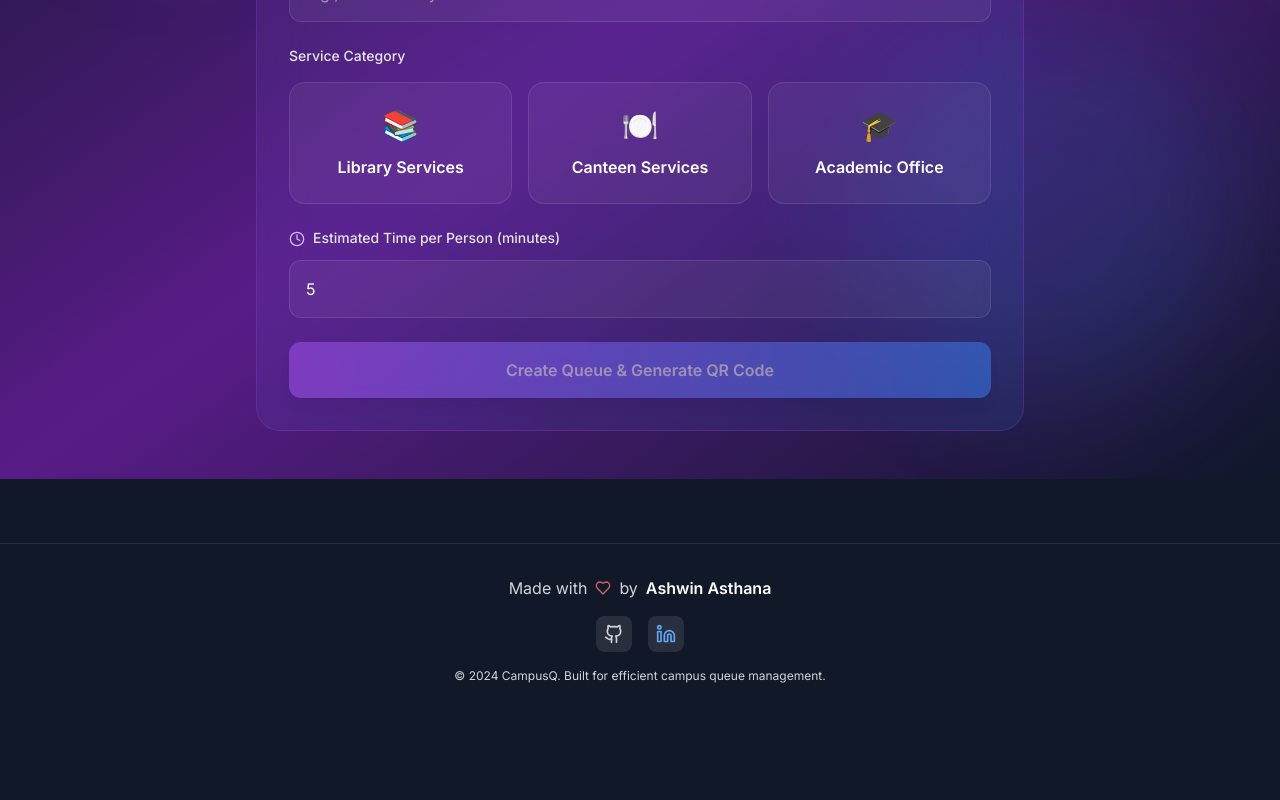
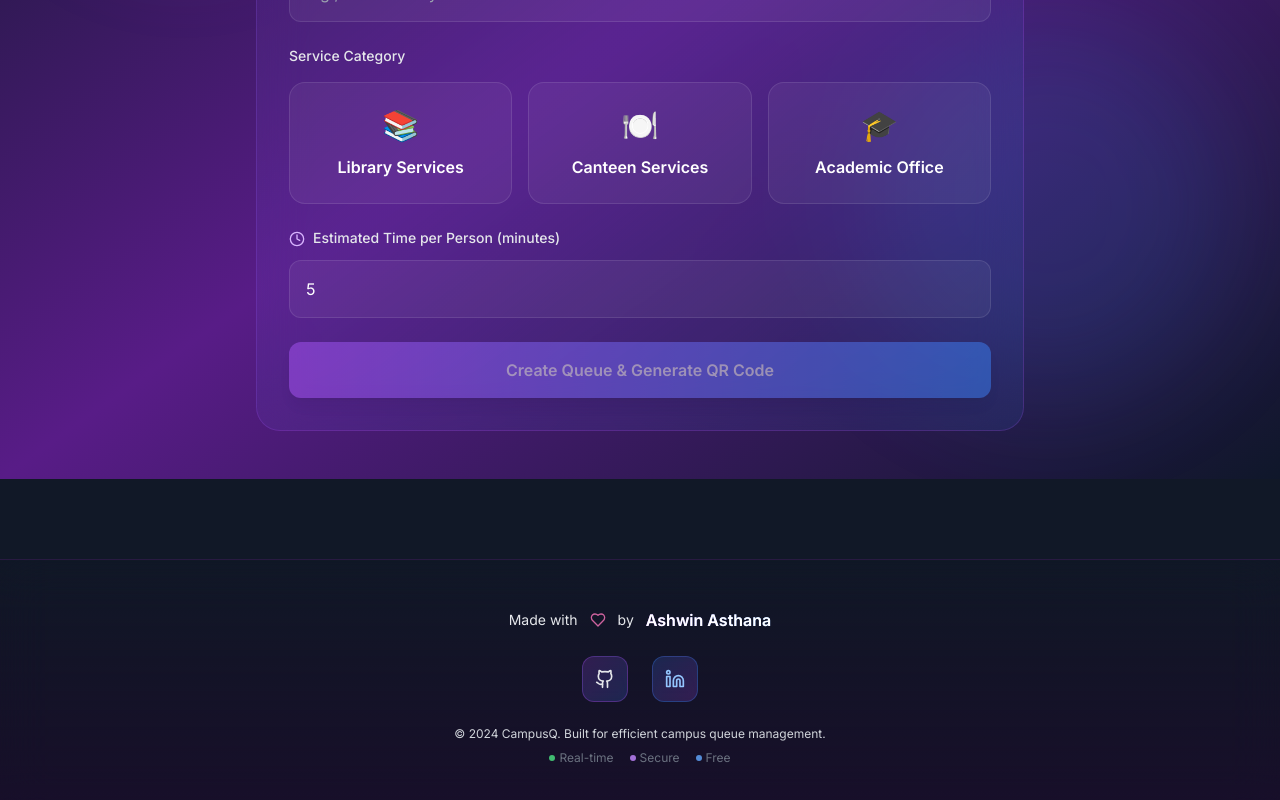
Before and after one commit to lumozion/CampusQ, a Next.js app: page /create in a window 1280 px wide. Shown: the part 433-1233 px from the top of the page. Before the commit the page ends 1149 px from the top, so only its background shows below. Built offline with nearby package versions, Linux system fonts and the light colour scheme.

Commit message:
Redesign footer with modern gradients and better integration

```diff
--- a/components/Footer.tsx
+++ b/components/Footer.tsx
@@ -8,46 +8,67 @@ export default function Footer() {
     <motion.footer
       initial={{ opacity: 0, y: 20 }}
       animate={{ opacity: 1, y: 0 }}
-      className="mt-16 py-8 border-t border-white/10"
+      className="relative mt-20 py-12 bg-gradient-to-t from-black/50 to-transparent backdrop-blur-xl border-t border-purple-500/20"
     >
-      <div className="container mx-auto px-4">
-        <div className="flex flex-col items-center space-y-4">
-          <div className="flex items-center space-x-2 text-gray-300">
-            <span>Made with</span>
-            <Heart className="w-4 h-4 text-red-400 animate-pulse" />
-            <span>by</span>
-            <span className="font-semibold text-white">Ashwin Asthana</span>
+      {/* Background glow */}
+      <div className="absolute inset-0 bg-gradient-to-t from-purple-900/20 to-transparent"></div>
+
+      <div className="relative z-10 container mx-auto px-4">
+        <div className="flex flex-col items-center space-y-6">
+          <div className="flex items-center space-x-3 text-gray-200">
+            <span className="text-sm">Made with</span>
+            <Heart className="w-4 h-4 text-pink-400 animate-pulse" />
+            <span className="text-sm">by</span>
+            <span className="font-semibold text-white bg-gradient-to-r from-purple-400 to-blue-400 bg-clip-text text-transparent">
+              Ashwin Asthana
+            </span>
           </div>
 
-          <div className="flex items-center space-x-4">
+          <div className="flex items-center space-x-6">
             <motion.a
               href="https://github.com/ashwinasthana"
               target="_blank"
               rel="noopener noreferrer"
-              whileHover={{ scale: 1.1 }}
+              whileHover={{ scale: 1.1, y: -2 }}
               whileTap={{ scale: 0.95 }}
-              className="p-2 rounded-lg bg-white/10 hover:bg-white/20 transition-colors backdrop-blur-sm"
+              className="p-3 rounded-xl bg-gradient-to-br from-purple-500/20 to-blue-500/20 hover:from-purple-500/30 hover:to-blue-500/30 border border-purple-500/30 hover:border-purple-400/50 transition-all duration-300 backdrop-blur-sm"
               aria-label="GitHub Profile"
             >
-              <Github className="w-5 h-5 text-gray-300" />
+              <Github className="w-5 h-5 text-gray-200" />
             </motion.a>
 
             <motion.a
               href="https://www.linkedin.com/in/ashwinasthanax/"
               target="_blank"
               rel="noopener noreferrer"
-              whileHover={{ scale: 1.1 }}
+              whileHover={{ scale: 1.1, y: -2 }}
               whileTap={{ scale: 0.95 }}
-              className="p-2 rounded-lg bg-white/10 hover:bg-white/20 transition-colors backdrop-blur-sm"
+              className="p-3 rounded-xl bg-gradient-to-br from-blue-500/20 to-purple-500/20 hover:from-blue-500/30 hover:to-purple-500/30 border border-blue-500/30 hover:border-blue-400/50 transition-all duration-300 backdrop-blur-sm"
               aria-label="LinkedIn Profile"
             >
-              <Linkedin className="w-5 h-5 text-blue-400" />
+              <Linkedin className="w-5 h-5 text-blue-300" />
             </motion.a>
           </div>
 
-          <p className="text-xs text-gray-400 text-center">
-            © 2024 CampusQ. Built for efficient campus queue management.
-          </p>
+          <div className="text-center space-y-2">
+            <p className="text-xs text-gray-400">
+              © 2024 CampusQ. Built for efficient campus queue management.
+            </p>
+            <div className="flex items-center justify-center space-x-4 text-xs text-gray-500">
+              <span className="flex items-center gap-1">
+                <div className="w-1.5 h-1.5 bg-green-400 rounded-full animate-pulse"></div>
+                Real-time
+              </span>
+              <span className="flex items-center gap-1">
+                <div className="w-1.5 h-1.5 bg-purple-400 rounded-full animate-pulse delay-300"></div>
+                Secure
+              </span>
+              <span className="flex items-center gap-1">
+                <div className="w-1.5 h-1.5 bg-blue-400 rounded-full animate-pulse delay-700"></div>
+                Free
+              </span>
+            </div>
+          </div>
         </div>
       </div>
     </motion.footer>
```
